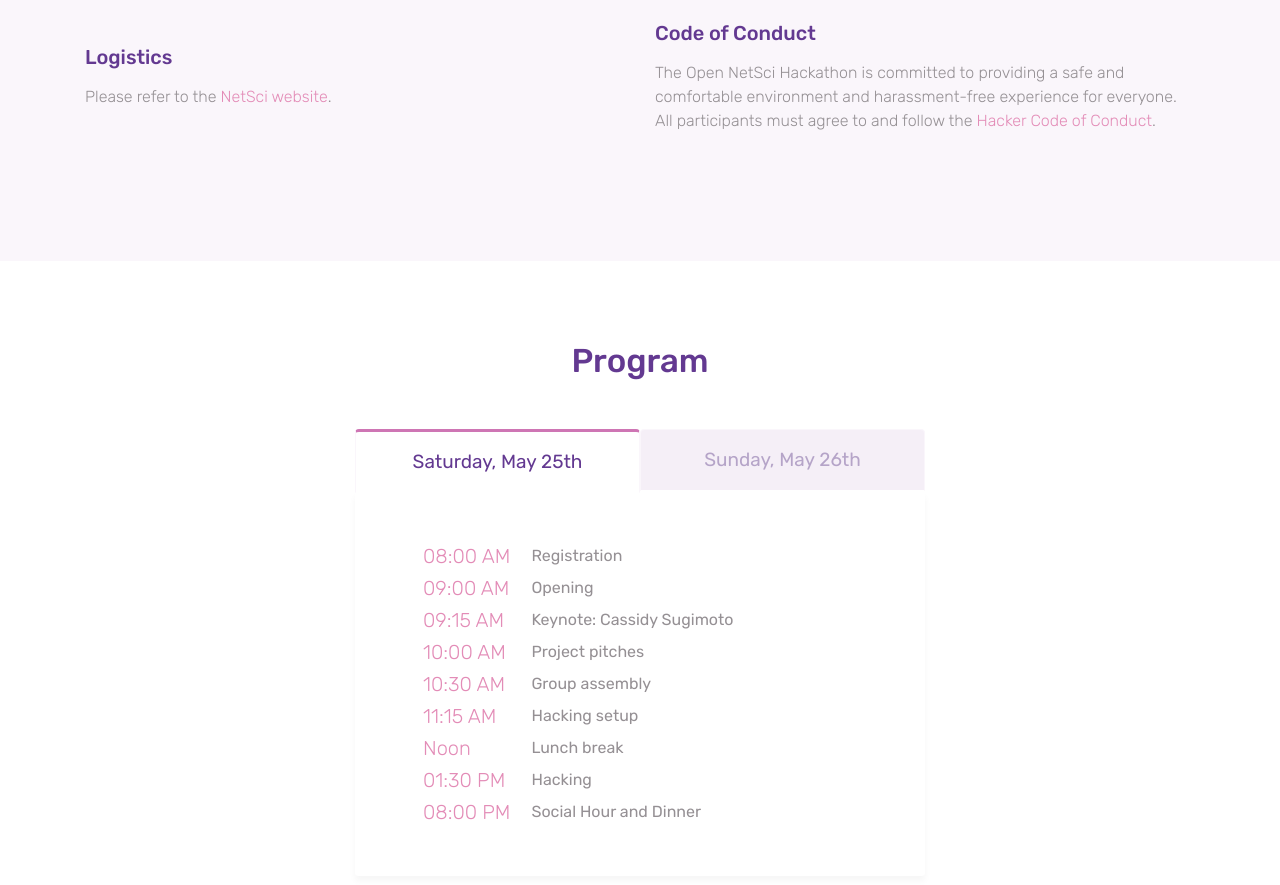
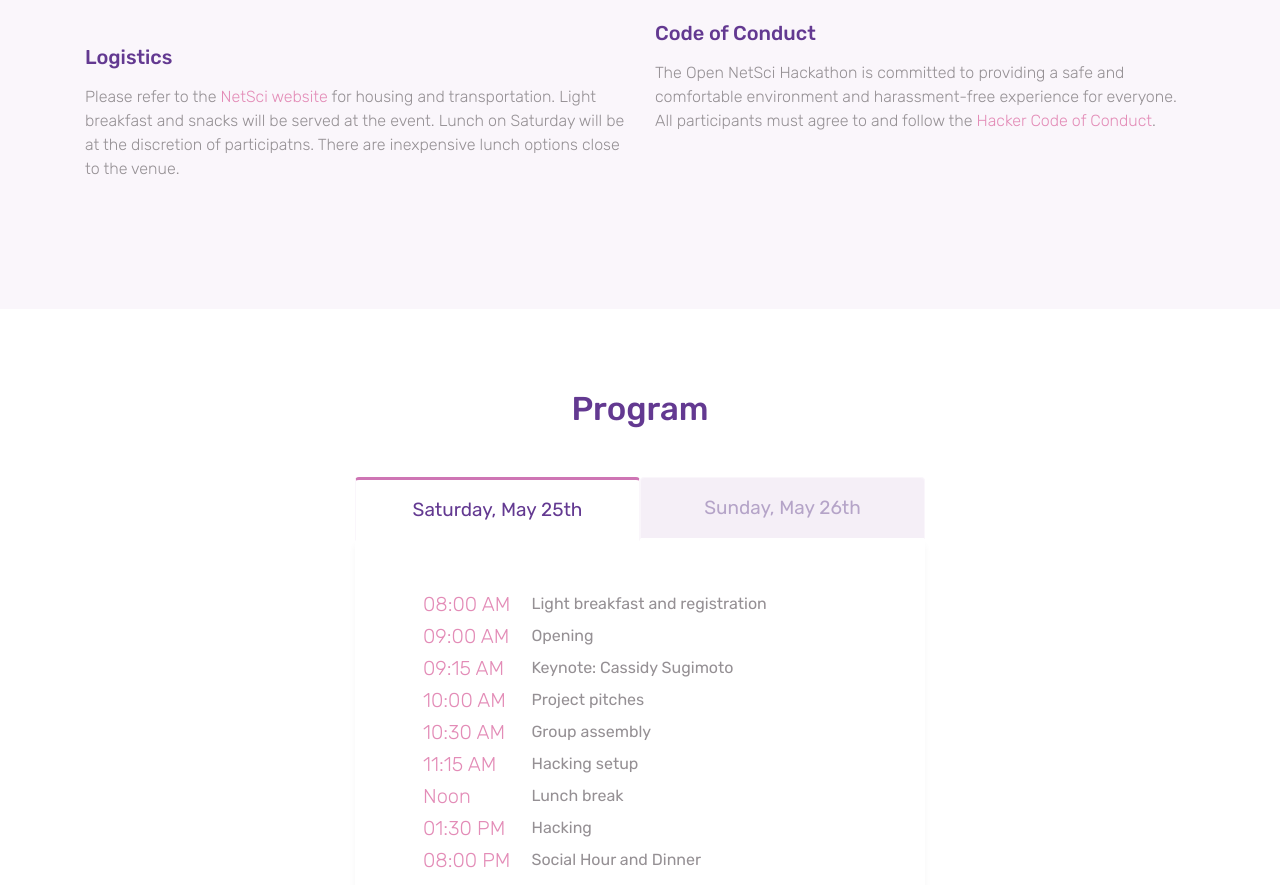
Before and after one commit to opennetsci/opennetsci.github.io, a plain HTML site: page index.html in a window 1280 px wide. Shown: the part 2167-3052 px from the top of the page. Drawn offline with Linux system fonts and the light colour scheme.

Commit message:
Logistics update

```diff
--- a/index.html
+++ b/index.html
@@ -169,7 +169,7 @@ URI     : https://colorlib.com
                     Prearranged teams and solo participants are both welcomed.
                     </p>
                     <h4 class="mb-3">Logistics</h4>
-                    <p class="light-font mb-5">Please refer to the <a href="http://vermontcomplexsystems.org/events/netsci/logistics/">NetSci website</a>.</p>
+                    <p class="light-font mb-5">Please refer to the <a href="http://vermontcomplexsystems.org/events/netsci/logistics/">NetSci website</a> for housing and transportation. Light breakfast and snacks will be served at the event. Lunch on Saturday will be at the discretion of participatns. There are inexpensive lunch options close to the venue.</p>
                 </div>
                 <div class="col-md-6">
                     <h4 class="mb-3">When?</h4>
@@ -212,7 +212,7 @@ URI     : https://colorlib.com
                         <table class="schedule"><p>
                           <tr>
                             <td><span class="lead">08:00 AM </span></td>
-                            <td>Registration</td>
+                            <td>Light breakfast and registration</td>
                           </tr>
                           <tr>
                             <td><span class="lead">09:00 AM </span></td>
@@ -253,10 +253,10 @@ URI     : https://colorlib.com
                 <div class="tab-pane fade" id="sunday">
                     <div class="d-flex flex-column flex-lg-row">
                         <table class="schedule"><p>
-                          <!-- <tr>
+                          <tr>
                             <td><span class="lead">08:30 AM </span></td>
-                            <td>Breakfast</td>
-                          </tr> -->
+                            <td>Light breakfast</td>
+                          </tr>
                           <tr>
                             <td><span class="lead">09:00 AM </span></td>
                             <td>Hacking</td>
```
